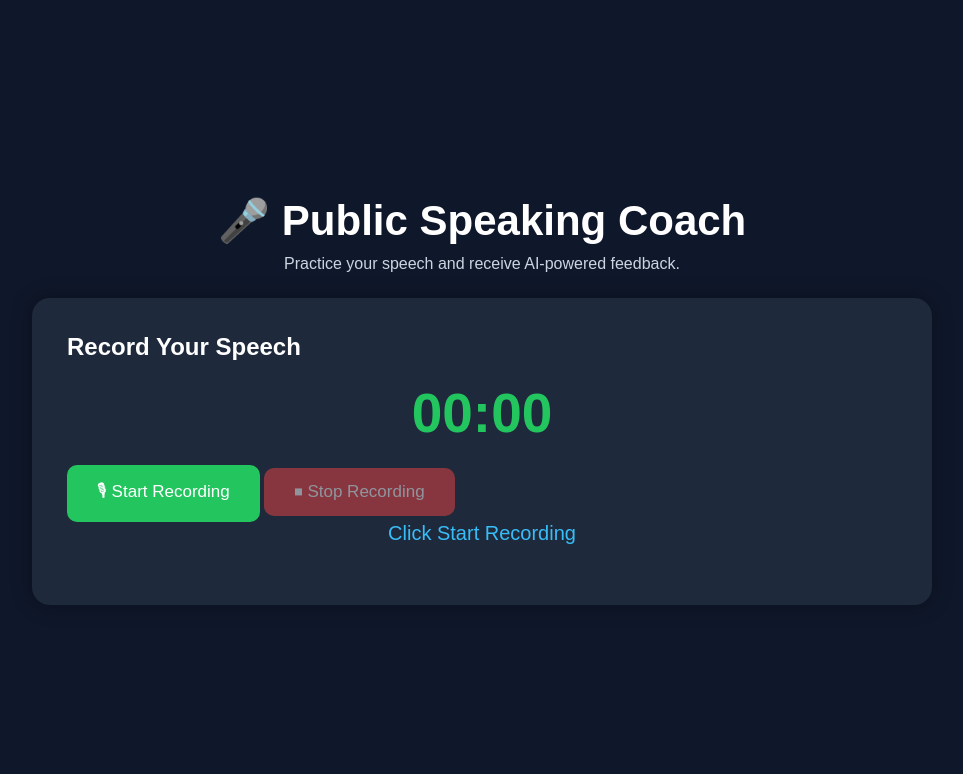
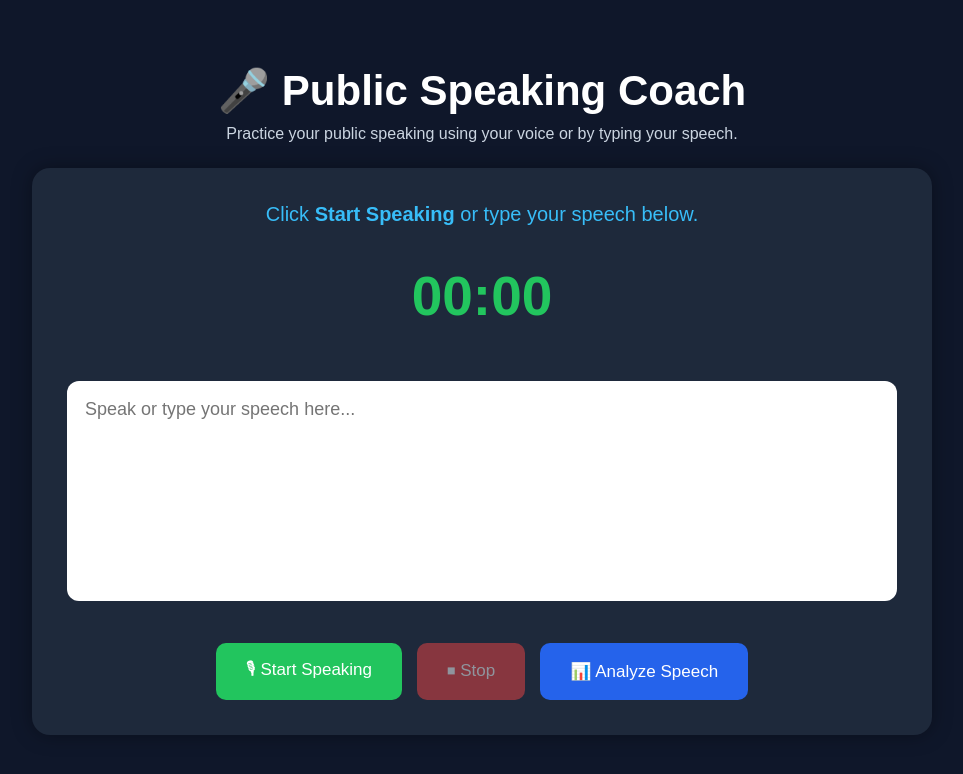
Before and after one commit to likithabn14/Public-Speaking-Coach, a Flask app: page / in a window 1280 px wide. Shown: the top 774 px of the page, without its empty margins (158-1121 px from the left). Run offline with Flask 3, Linux system fonts and the light colour scheme.

Commit message:
Update index.html

```diff
--- a/templates/index.html
+++ b/templates/index.html
@@ -9,7 +9,8 @@
 
     <title>Public Speaking Coach</title>
 
-    <link rel="stylesheet" href="{{ url_for('static', filename='style.css') }}">
+    <link rel="stylesheet"
+          href="{{ url_for('static', filename='style.css') }}">
 
 </head>
 
@@ -19,25 +20,79 @@
 
     <h1>🎤 Public Speaking Coach</h1>
 
-    <p>Practice your speech and receive AI-powered feedback.</p>
+    <p>
+        Practice your public speaking using your voice or by typing your speech.
+    </p>
 
     <div class="card">
 
-        <h2>Record Your Speech</h2>
+        <div id="status">
 
-        <div id="timer">00:00</div>
+            Click <b>Start Speaking</b> or type your speech below.
 
-        <button id="startBtn">
-            🎙 Start Recording
-        </button>
+        </div>
 
-        <button id="stopBtn" disabled>
-            ⏹ Stop Recording
-        </button>
+        <br>
 
-        <p id="status">
-            Click Start Recording
-        </p>
+        <div id="timer">
+
+            00:00
+
+        </div>
+
+        <br>
+
+        <textarea
+            id="transcript"
+            placeholder="Speak or type your speech here..."></textarea>
+
+        <br><br>
+
+        <div class="button-group">
+
+            <button
+                type="button"
+                id="startBtn">
+
+                🎙 Start Speaking
+
+            </button>
+
+            <button
+                type="button"
+                id="stopBtn"
+                disabled>
+
+                ⏹ Stop
+
+            </button>
+
+            <button
+                type="button"
+                id="analyzeBtn">
+
+                📊 Analyze Speech
+
+            </button>
+
+        </div>
+
+        <form
+            id="speechForm"
+            action="/analyze"
+            method="POST">
+
+            <input
+                type="hidden"
+                id="hiddenTranscript"
+                name="transcript">
+
+            <input
+                type="hidden"
+                id="hiddenDuration"
+                name="duration">
+
+        </form>
 
     </div>
 
```
